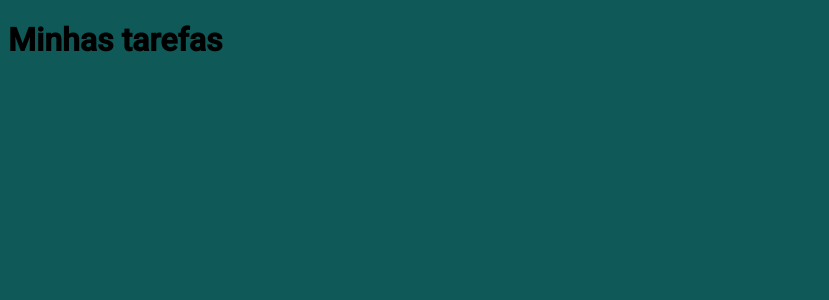
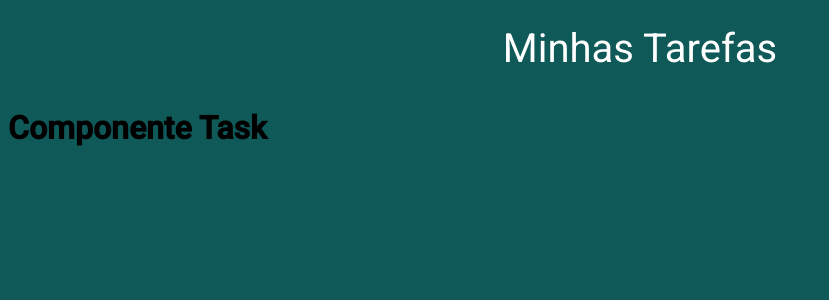
Before and after one commit to PedroMakengo/app-task-vuejs, a Vue app: page / in a window 1280 px wide. Shown: the top 300 px of the page, without its empty margins (0-829 px from the left). Built offline with nearby package versions, Linux system fonts and the light colour scheme.

Commit message:
Adicionando o component de Task

```diff
--- a/src/App.vue
+++ b/src/App.vue
@@ -1,18 +1,29 @@
 <template>
   <div class="app">
-    <h1>Minhas tarefas</h1>
+    <header>Minhas Tarefas</header>
+
+    <Task />
   </div>
 </template>
 
 <script>
+import Task from "@/components/Task.vue";
 export default {
   name: "App",
+  components: {
+    Task,
+  },
 };
 </script>
 
 <style>
-form {
+header {
   display: flex;
-  flex-direction: column;
+  justify-content: center;
+  align-items: center;
+  width: 100%;
+  height: 80px;
+  font-size: 40px;
+  color: #fff;
 }
 </style>
--- /dev/null
+++ b/src/components/Task.vue
@@ -0,0 +1,12 @@
+<!-- eslint-disable vue/multi-word-component-names -->
+<template>
+  <div class="task">
+    <h1>Componente Task</h1>
+  </div>
+</template>
+
+<script>
+export default {};
+</script>
+
+<style scoped></style>
```
